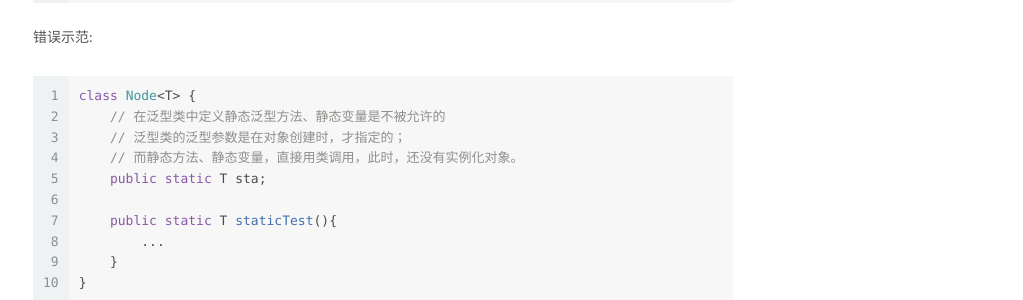
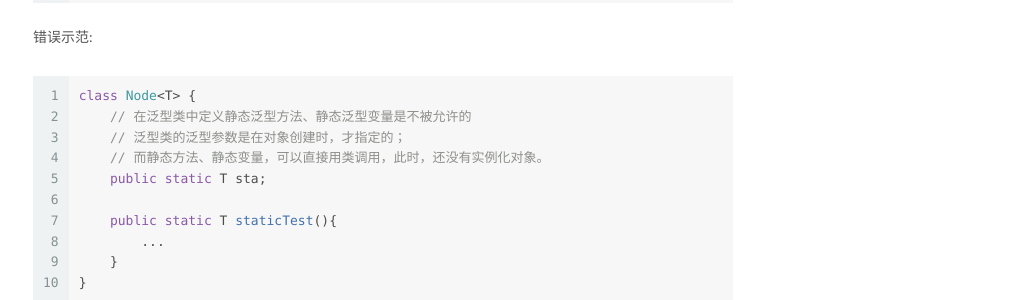
Before and after one commit to uk403/ukyu.github.io, a Jekyll site: the page built from _posts/2021-02-21-Generics.md, in a window 1280 px wide. Shown: the part 1179-1479 px from the top of the page, without its empty margins (257-1280 px from the left). Built offline with Jekyll 4.4.1, drawn with Linux system fonts in a browser that asks for light colours; comment, search, counter and statistics services are not loaded.

Commit message:
update 2021-02-23 泛型的文章

````diff
--- a/_posts/2021-02-21-Generics.md
+++ b/_posts/2021-02-21-Generics.md
@@ -48,9 +48,9 @@ public interface Iterator<E> {
 错误示范:
 ```java
 class Node<T> {
-    // 在泛型类中定义静态泛型方法、静态变量是不被允许的
+    // 在泛型类中定义静态泛型方法、静态泛型变量是不被允许的
     // 泛型类的泛型参数是在对象创建时，才指定的；
-    // 而静态方法、静态变量，直接用类调用，此时，还没有实例化对象。
+    // 而静态方法、静态变量，可以直接用类调用，此时，还没有实例化对象。
     public static T sta;
 
     public static T staticTest(){
````
